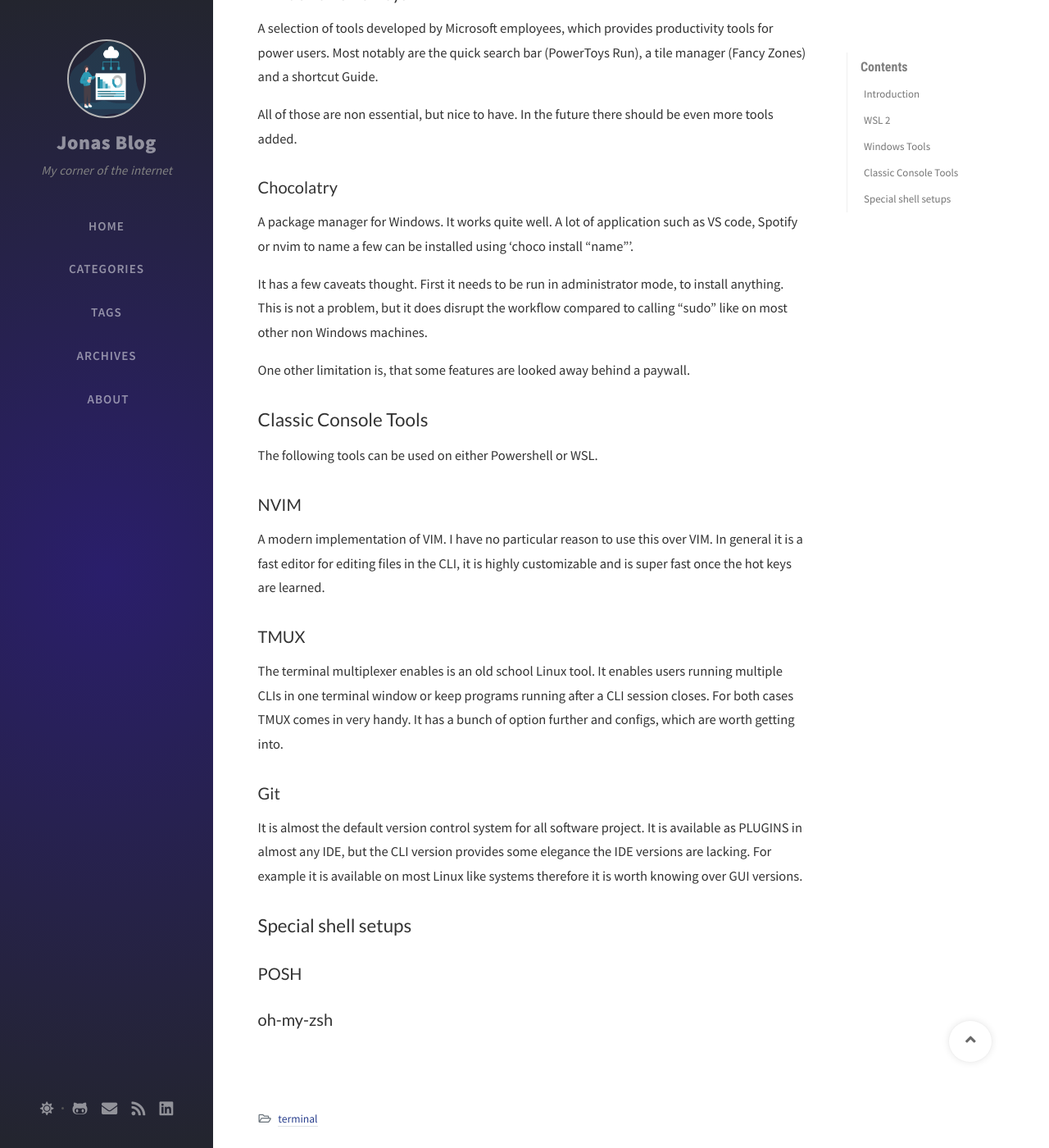
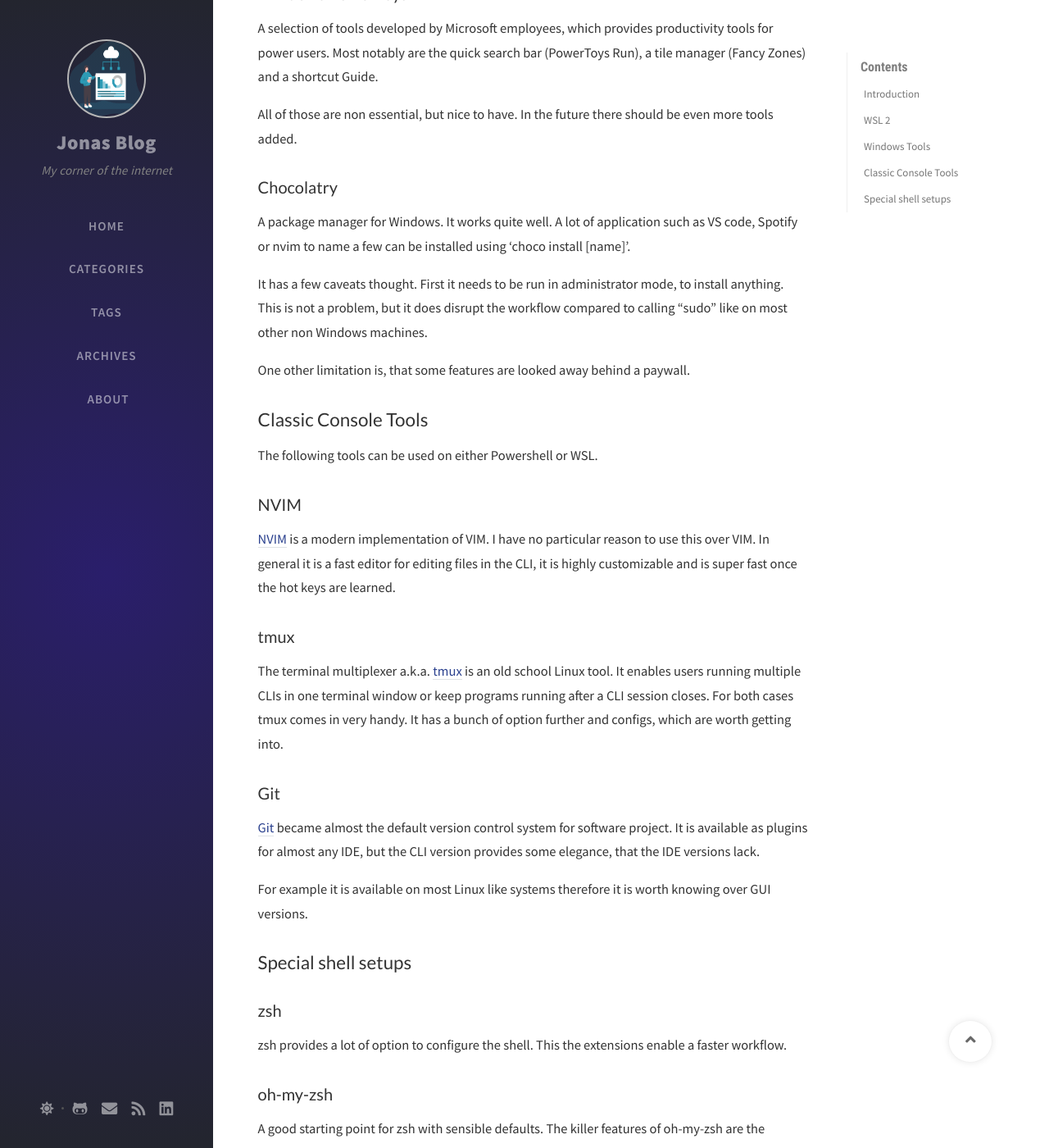
Before and after one commit to jbgerth/jbgerth.github.io, a Jekyll site: the page built from _posts/2020-09-05-terminal-setup-for-windows.md, in a window 1280 px wide and 1400 px high, scrolled down 1298 px. Shown: the whole window at 82% size. Built offline with Jekyll 4.4.1, drawn with Linux system fonts in a browser that asks for light colours; nearby versions of some CDN libraries; comment, search, counter and statistics services are not loaded; some of the changed text lies outside the part shown.

Commit message:
Some more updates

````diff
--- a/_posts/2020-09-05-terminal-setup-for-windows.md
+++ b/_posts/2020-09-05-terminal-setup-for-windows.md
@@ -41,7 +41,7 @@ All of those are non essential, but nice to have. In the future there should be
 
 ### Chocolatry
 
-A package manager for Windows. It works quite well. A lot of application such as VS code, Spotify or nvim to name a few can be installed using 'choco install "name"'.
+A package manager for Windows. It works quite well. A lot of application such as VS code, Spotify or nvim to name a few can be installed using 'choco install [name]'.
 
 It has a few caveats thought. First it needs to be run in administrator mode, to install anything. This is not a problem, but it does disrupt the workflow compared to calling "sudo" like on most other non Windows machines.
 
@@ -53,18 +53,32 @@ The following tools can be used on either Powershell or WSL.
 
 ### NVIM
 
-A modern implementation of VIM. I have no particular reason to use this over VIM. In general it is a fast editor for editing files in the CLI, it is highly customizable and is super fast once the hot keys are learned.
+[NVIM](https://neovim.io)  is a modern implementation of VIM. I have no particular reason to use this over VIM. In general it is a fast editor for editing files in the CLI, it is highly customizable and is super fast once the hot keys are learned.
 
-### TMUX
+### tmux
 
-The terminal multiplexer enables is an old school Linux tool. It enables users running multiple CLIs in one terminal window or keep programs running after a CLI session closes. For both cases TMUX comes in very handy. It has a bunch of option further and configs, which are worth getting into.
+The terminal multiplexer a.k.a. [tmux](https://github.com/tmux/tmux) is an old school Linux tool. It enables users running multiple CLIs in one terminal window or keep programs running after a CLI session closes. For both cases tmux comes in very handy. It has a bunch of option further and configs, which are worth getting into.
 
 ### Git
 
-It is almost the default version control system for all software project. It is available as PLUGINS in almost any IDE, but the CLI version provides some elegance the IDE versions are lacking. For example it is available on most Linux like systems therefore it is worth knowing over GUI versions.
+[Git](https://git-scm.com) became almost the default version control system for software project. It is available as plugins for almost any IDE, but the CLI version provides some elegance, that the IDE versions lack.
+
+For example it is available on most Linux like systems therefore it is worth knowing over GUI versions.
 
 ## Special shell setups
 
+### zsh
+
+zsh provides a lot of option to configure the shell. This the extensions enable a faster workflow.
+
+### oh-my-zsh
+
+A good starting point for zsh with sensible defaults. The killer features of oh-my-zsh are the plugins and themes. Both are easily configurable as can be seen in th is config.
+
+```bash
+### .zshrc
+```
+
 ### POSH
 
-### oh-my-zsh
+[POSH](https://github.com/JanDeDobbeleer/oh-my-posh) is the oh-my-zsh of PowerShell.
````
